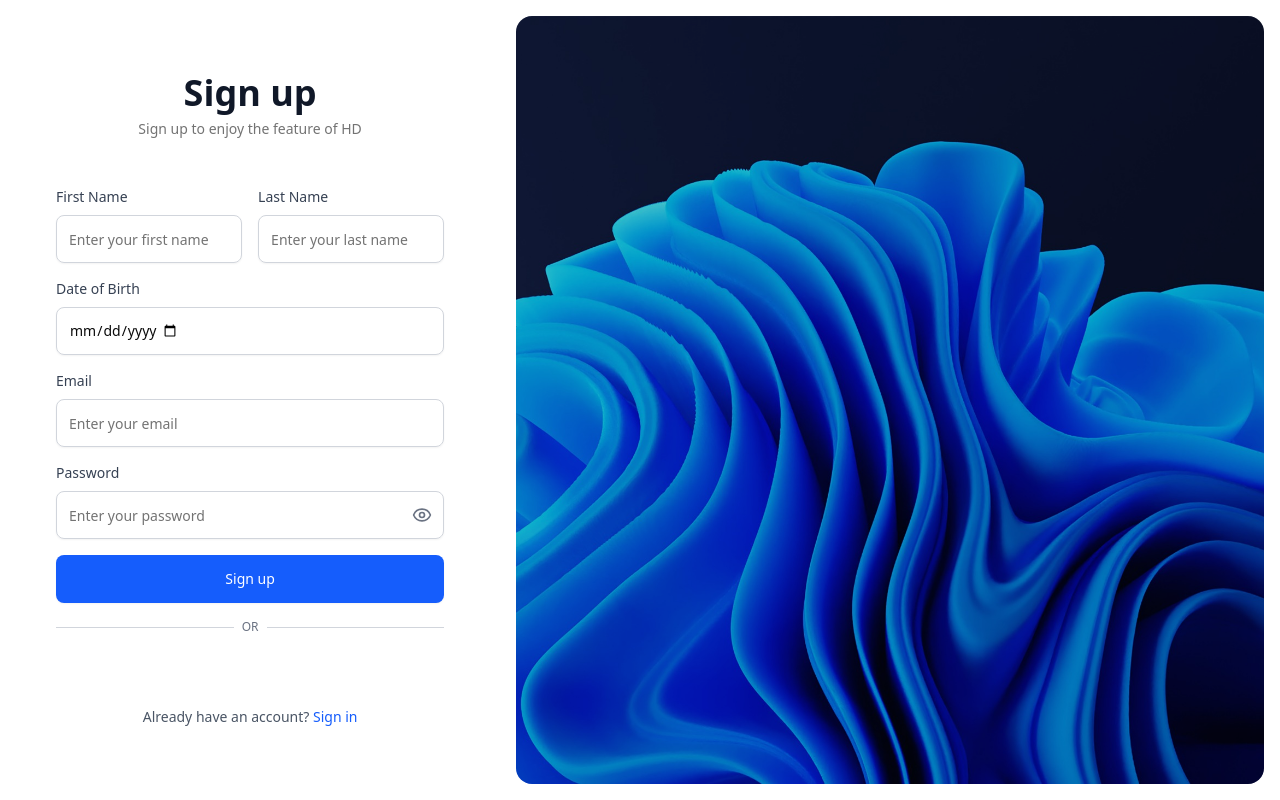
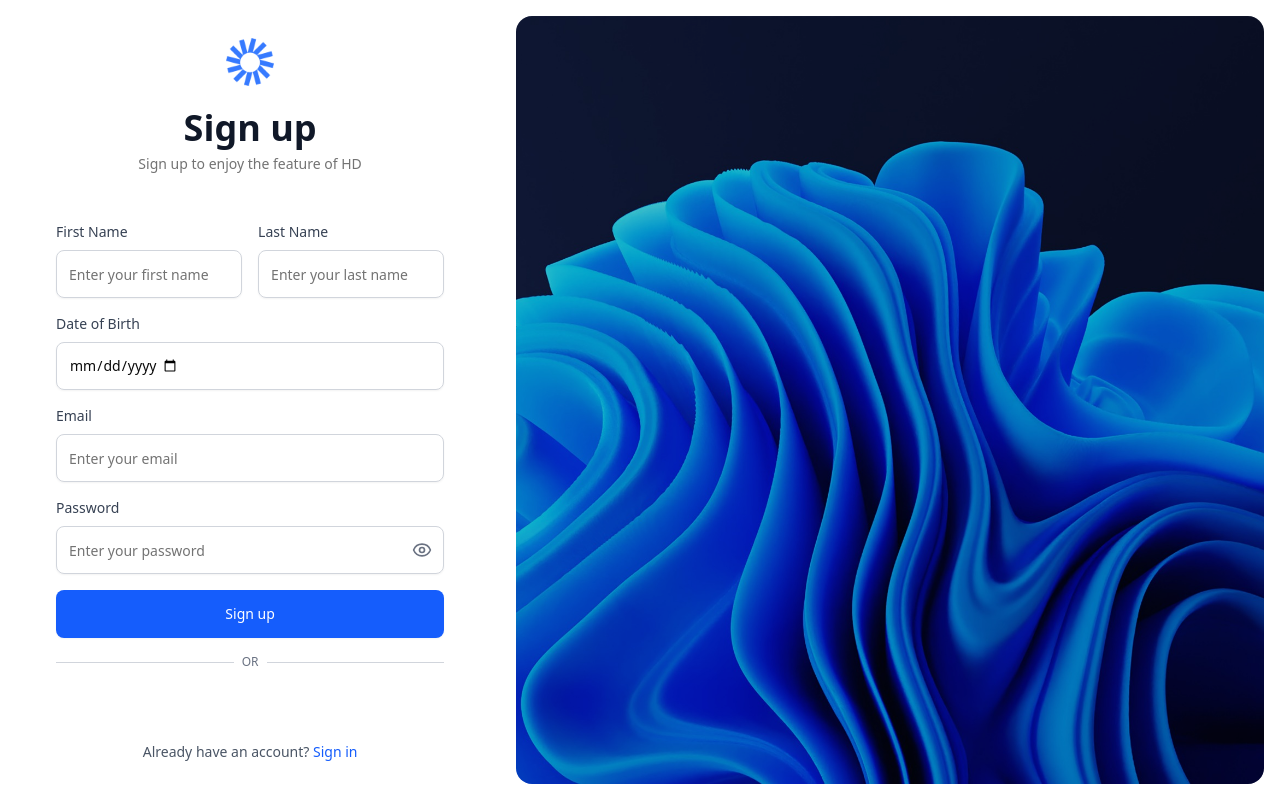
Before and after one commit to Rishab2245/TakeAllNotes, a React (Vite) app in the folder frontend/note-taking-frontend/: page /signup in a window 1280 px wide. Built offline with nearby package versions, Linux system fonts and the light colour scheme.

Commit message:
completed the assignment

```diff
--- a/frontend/note-taking-frontend/src/components/OTPVerification.jsx
+++ b/frontend/note-taking-frontend/src/components/OTPVerification.jsx
@@ -8,6 +8,7 @@ import { Label } from "./ui/label";
 import { Card, CardContent, CardHeader, CardTitle } from "./ui/card";
 import { Alert, AlertDescription } from "./ui/alert";
 import blueWaveBackground from "../assets/auth.jpg";
+import icon from "../assets/icon.png";
 
 const OTPVerification = ({ onLogin }) => {
   const [otp, setOtp] = useState("");
@@ -107,6 +108,9 @@ const OTPVerification = ({ onLogin }) => {
         <div className="w-full max-w-md">
           <Card className="border-0 shadow-none">
             <CardHeader className="text-center pb-6">
+              <div className="flex justify-center mb-4 w-full">
+                              <img src={icon} alt="App Icon" className="h-12 w-auto" />
+                            </div>
               <CardTitle className="text-2xl font-semibold text-gray-900">
                 Verify Your Email
               </CardTitle>
--- a/frontend/note-taking-frontend/src/components/SignIn.jsx
+++ b/frontend/note-taking-frontend/src/components/SignIn.jsx
@@ -11,6 +11,7 @@ import { API_BASE_URL } from "../config";
 import blueWaveBackground from "../assets/auth.jpg";
 import { GoogleLogin } from "@react-oauth/google";
 import { useEffect } from "react";
+import icon from "../assets/icon.png";
 
 const SignIn = ({ onLogin }) => {
   const [formData, setFormData] = useState({
@@ -131,6 +132,9 @@ const SignIn = ({ onLogin }) => {
         <div className="w-full max-w-md">
           <Card className="border-0 shadow-none">
             <CardHeader className="text-center pb-6">
+              <div className="flex justify-center mb-4 w-full">
+                              <img src={icon} alt="App Icon" className="h-12 w-auto" />
+                            </div>
               <CardTitle className="text-4xl text-gray-900 font-bold">
                 Sign in
               </CardTitle>
--- a/frontend/note-taking-frontend/src/components/SignUp.jsx
+++ b/frontend/note-taking-frontend/src/components/SignUp.jsx
@@ -11,6 +11,7 @@ import { API_BASE_URL } from "../config";
 import blueWaveBackground from "../assets/auth.jpg";
 import { GoogleLogin } from "@react-oauth/google";
 import { useEffect } from "react";
+import icon from "../assets/icon.png";
 
 const SignUp = ({ onLogin }) => {
   const [formData, setFormData] = useState({
@@ -166,8 +167,12 @@ const SignUp = ({ onLogin }) => {
       {/* Left side - Form */}
       <div className="w-full md:basis-[40%] flex items-center justify-center p-8 bg-white">
         <div className="w-full max-w-md">
-          <Card className="border-0 shadow-none">
+          <Card className="border-0 shadow-none py-0">
             <CardHeader className="text-center pb-6">
+              <div className="flex justify-center mb-4 w-full">
+                <img src={icon} alt="App Icon" className="h-12 w-auto" />
+              </div>
+
               <CardTitle className="text-4xl text-gray-900 font-bold">
                 Sign up
               </CardTitle>
```
